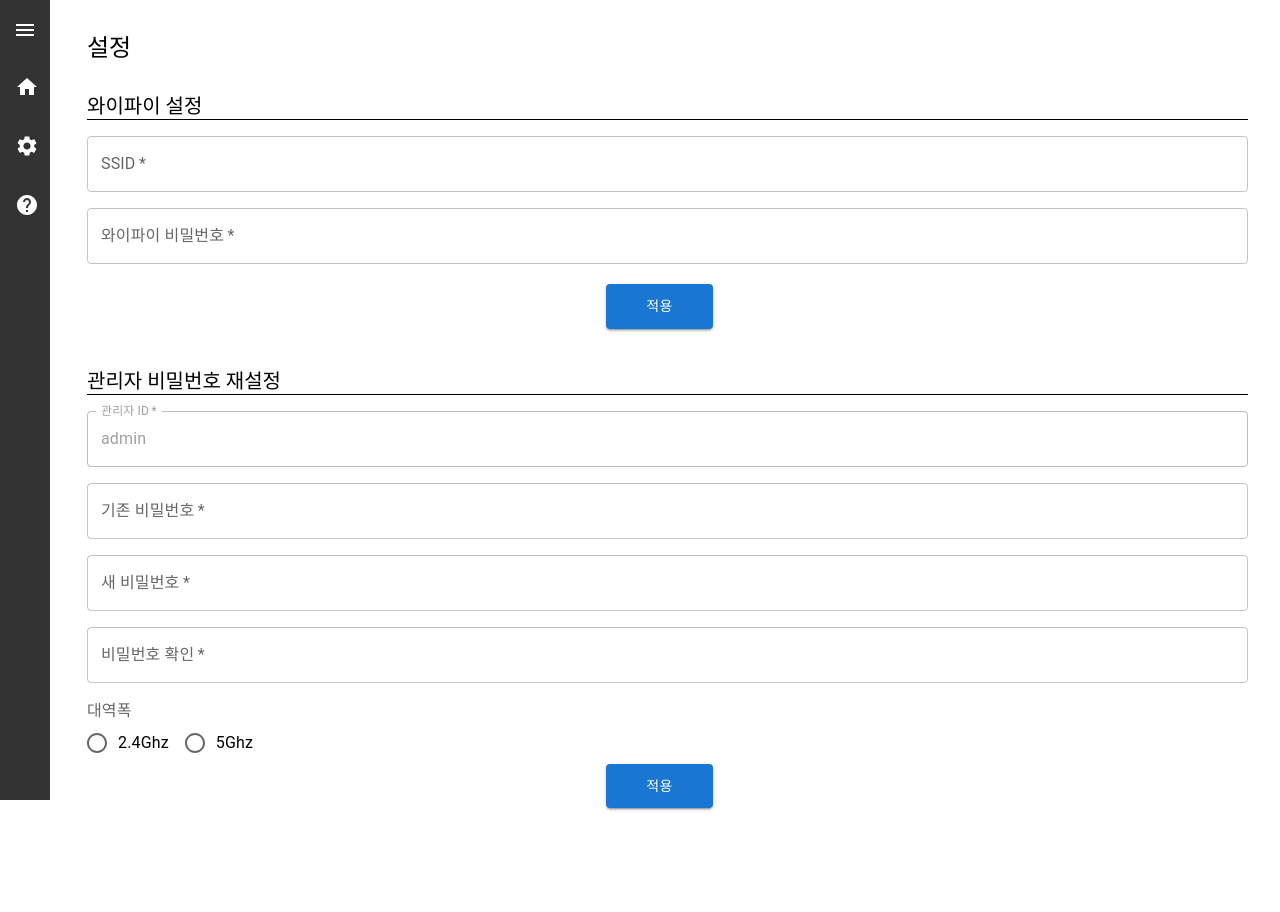
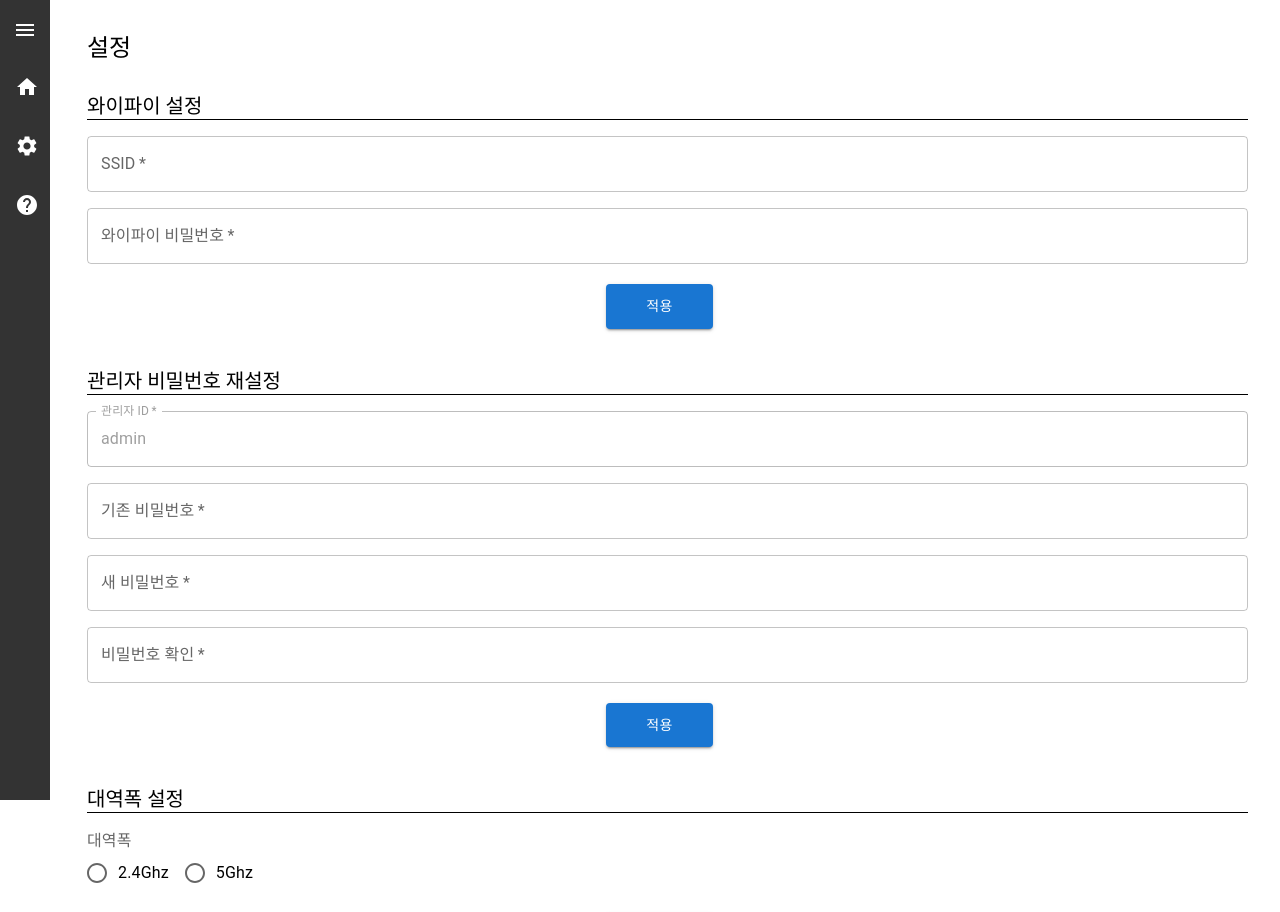
Before and after one commit to NetCustomMaster/front-end, a React (Vite) app: page /setting in a window 1280 px wide. Shown: the top 912 px of the page. Built offline with nearby package versions, Linux system fonts and the light colour scheme; no server answers.

Commit message:
refactor: 관리자비밀번호와 대역폭 설정 적용버튼 분리

```diff
--- a/src/Components/Setting.jsx
+++ b/src/Components/Setting.jsx
@@ -8,7 +8,7 @@ import {
   Grid,
   Radio,
   RadioGroup,
-  Typography
+  Typography,
 } from "@mui/material";
 import React, { useEffect, useRef, useState } from "react";
 import CustomTextField from "./Common/CustomTextField/CustomTextField.jsx";
@@ -26,22 +26,19 @@ export const Setting = () => {
   const [passwdCheck, setPasswdCheck] = useState("");
   const url = useRecoilValue(urlAtom);
   const [band, setBand] = useState(""); // Wi-Fi band 상태 기본값 설정
-  const [loading,setLoading] = useState(false);
-console.log(band);
-  const updateSetting = async () => {
-    await updateBand();
-    await updatePasswd();
-    alert("설정이 변경되었습니다.");
-    window.location.reload();
-  };
+  const [loading, setLoading] = useState(false);
+  console.log(band);
 
   const updatePasswd = async () => {
     try {
-      const response = await axios.post(`${url}/api/v1/setting/changepassword`, {
-        password: adminPw,
-        newpassword: newPasswd,
-        newpasswordcheck: passwdCheck
-      });
+      const response = await axios.post(
+        `${url}/api/v1/setting/changepassword`,
+        {
+          password: adminPw,
+          newpassword: newPasswd,
+          newpasswordcheck: passwdCheck,
+        }
+      );
       console.log(response.data);
     } catch (error) {
       console.error("비밀번호 변경 중 오류 발생:", error);
@@ -50,8 +47,10 @@ console.log(band);
 
   const updateBand = async () => {
     try {
-      const response = await axios.patch(`${url}/api/v1/setting/band`, {band});
-      console.log(response.data,"data");
+      const response = await axios.patch(`${url}/api/v1/setting/band`, {
+        band,
+      });
+      console.log(response.data, "data");
     } catch (error) {
       alert("대역폭 설정 중 오류 발생");
       console.error(error);
@@ -62,10 +61,10 @@ console.log(band);
     try {
       const response = await axios.patch(`${url}/api/v1/setting/wifipassword`, {
         ssid: SSID,
-        newpassword: password
+        newpassword: password,
       });
-      console.log(password,"password");
-      alert("비밀번호가 변경되었습니다.")
+      console.log(password, "password");
+      alert("비밀번호가 변경되었습니다.");
       window.location.reload();
       console.log(response.data);
     } catch (error) {
@@ -78,7 +77,7 @@ console.log(band);
       try {
         const response = await axios.get(`${url}/api/v1/setting/band`);
         setBand(response.data.toString()); // 현재 설정된 대역폭 값을 상태에 저장
-        console.log(response.data,"data");
+        console.log(response.data, "data");
       } catch (error) {
         console.error("대역폭 정보 가져오기 중 오류 발생:", error);
       }
@@ -98,19 +97,22 @@ console.log(band);
       }
     };
     fetchData();
-
   }, []);
 
   return (
     <Sidebar>
       <Box sx={{ padding: 4 }}>
-        <Typography variant="h5" sx={{ marginBottom: 2 }}>설정</Typography>
+        <Typography variant="h5" sx={{ marginBottom: 2 }}>
+          설정
+        </Typography>
 
         <Grid container spacing={2}>
+          {/* 와이파이 설정 */}
           <Grid item xs={12} sx={{ marginTop: "10px" }}>
-            <Box sx={{ fontSize: "20px", borderBottom: "1px solid black" }}>와이파이 설정</Box>
+            <Box sx={{ fontSize: "20px", borderBottom: "1px solid black" }}>
+              와이파이 설정
+            </Box>
           </Grid>
-
           <Grid item xs={12}>
             <CustomTextField
               label="SSID"
@@ -134,10 +136,19 @@ console.log(band);
               inputRef={inputRef}
             />
           </Grid>
-          <Button variant="contained" sx={{ margin: "0px auto", marginTop: "20px", padding: "10px 40px" }} onClick={updateWifi}>적용</Button>
+          <Button
+            variant="contained"
+            sx={{ margin: "0px auto", marginTop: "20px", padding: "10px 40px" }}
+            onClick={updateWifi}
+          >
+            적용
+          </Button>
 
+          {/* 관리자 비밀번호 재설정 */}
           <Grid item xs={12} sx={{ marginTop: "20px" }}>
-            <Box sx={{ fontSize: "20px", borderBottom: "1px solid black" }}>관리자 비밀번호 재설정</Box>
+            <Box sx={{ fontSize: "20px", borderBottom: "1px solid black" }}>
+              관리자 비밀번호 재설정
+            </Box>
           </Grid>
           <Grid item xs={12}>
             <CustomTextField
@@ -189,6 +200,20 @@ console.log(band);
               inputRef={inputRef}
             />
           </Grid>
+          <Button
+            variant="contained"
+            sx={{ margin: "0px auto", padding: "10px 40px", marginTop: "20px" }}
+            onClick={updatePasswd}
+          >
+            적용
+          </Button>
+
+          {/* 대역폭 설정 */}
+          <Grid item xs={12} sx={{ marginTop: "20px" }}>
+            <Box sx={{ fontSize: "20px", borderBottom: "1px solid black" }}>
+              대역폭 설정
+            </Box>
+          </Grid>
           <Grid item xs={12}>
             <FormControl component="fieldset">
               <FormLabel component="legend">대역폭</FormLabel>
@@ -196,15 +221,30 @@ console.log(band);
                 row
                 aria-label="bandwidth"
                 name="band"
-
-                onChange={(e) => setBand(e.target.value)} // 선택 변경 시 band 상태 업데이트
+                onChange={(e) => setBand(e.target.value)}
               >
-                <FormControlLabel value="2" control={<Radio />} label="2.4Ghz" checked={band==="2"}/>
-                <FormControlLabel value="5" control={<Radio />} label="5Ghz" checked={band==="5"}/>
+                <FormControlLabel
+                  value="2"
+                  control={<Radio />}
+                  label="2.4Ghz"
+                  checked={band === "2"}
+                />
+                <FormControlLabel
+                  value="5"
+                  control={<Radio />}
+                  label="5Ghz"
+                  checked={band === "5"}
+                />
               </RadioGroup>
             </FormControl>
           </Grid>
-          <Button variant="contained" sx={{ margin: "0px auto", padding: "10px 40px" }} onClick={updateSetting}>적용</Button>
+          <Button
+            variant="contained"
+            sx={{ margin: "0px auto", padding: "10px 40px", marginTop: "20px" }}
+            onClick={updateBand}
+          >
+            적용
+          </Button>
         </Grid>
       </Box>
     </Sidebar>
```
